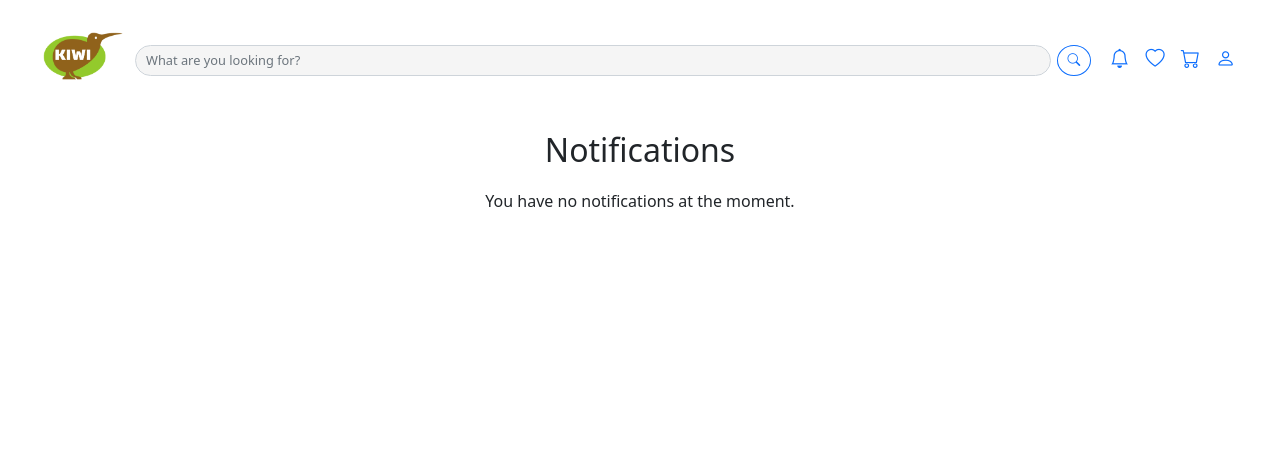
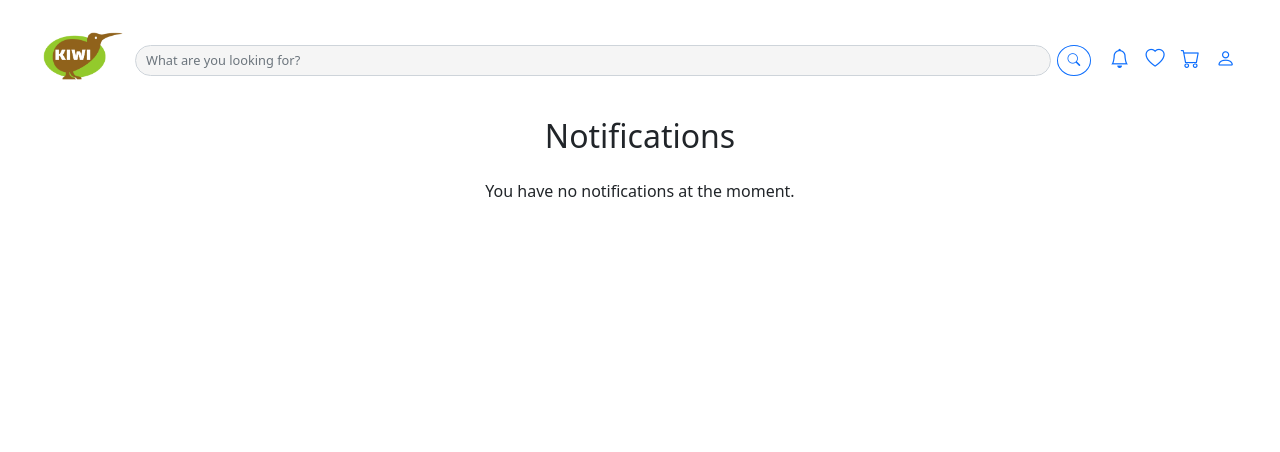
Before and after one commit to GioeleBucci/WebProject, a PHP site: page /WebProject/website/src/notifications in a window 1280 px wide. Shown: the top 452 px of the page. Run offline with PHP 8.4, Linux system fonts and the light colour scheme; the visitor is signed in with stand-in values (Sample User, id 1); data that the repository does not hold is empty.

Commit message:
style tweaks

```diff
--- a/website/src/templates/cartPage.php
+++ b/website/src/templates/cartPage.php
@@ -14,7 +14,7 @@
                     <?php require("components/cartItem.php") ?>
                 <?php endforeach; ?>
             <?php else: ?>
-                <p class="lead mt-4">Nothing here! Come back once you added something to your cart.</p>
+                <p class="text-center lead mt-4">Nothing here! Come back once you added something to your cart.</p>
             <?php endif; ?>
         </div>
 
--- a/website/src/templates/notificationsPage.php
+++ b/website/src/templates/notificationsPage.php
@@ -2,11 +2,12 @@
 
 <?php $templateParams["title"] = "Notifications" ?>
 
-<?php if ($notificationsAmount != 0): ?>
-    <div class="container">
-        <div class="text-center mb-4">
-            <span class="page-title-text">Notifications</span>
-        </div>
+<div class="container">
+    <div class="text-center">
+        <span class="page-title-text">Notifications</span>
+    </div>
+    <?php if ($notificationsAmount != 0): ?>
+
 
         <div class="row g-3">
             <?php foreach ($sections[$_GET["sectionNumber"]] as $notification): ?>
@@ -29,12 +30,7 @@
         <?php endif; ?>
 
         <?php $dbh->markNotificationsAsRead($_SESSION["userId"]) ?>
-    </div>
+</div>
 <?php else: ?>
-    <div class="container mt-2 mt-md-4">
-        <div class="text-center">
-            <h2 class="page-title-text">Notifications</h2>
-            <p class="lead mt-4">You have no notifications at the moment.</p>
-        </div>
-    </div>
+        <p class="text-center lead mt-4">You have no notifications at the moment.</p>
 <?php endif; ?>
```
